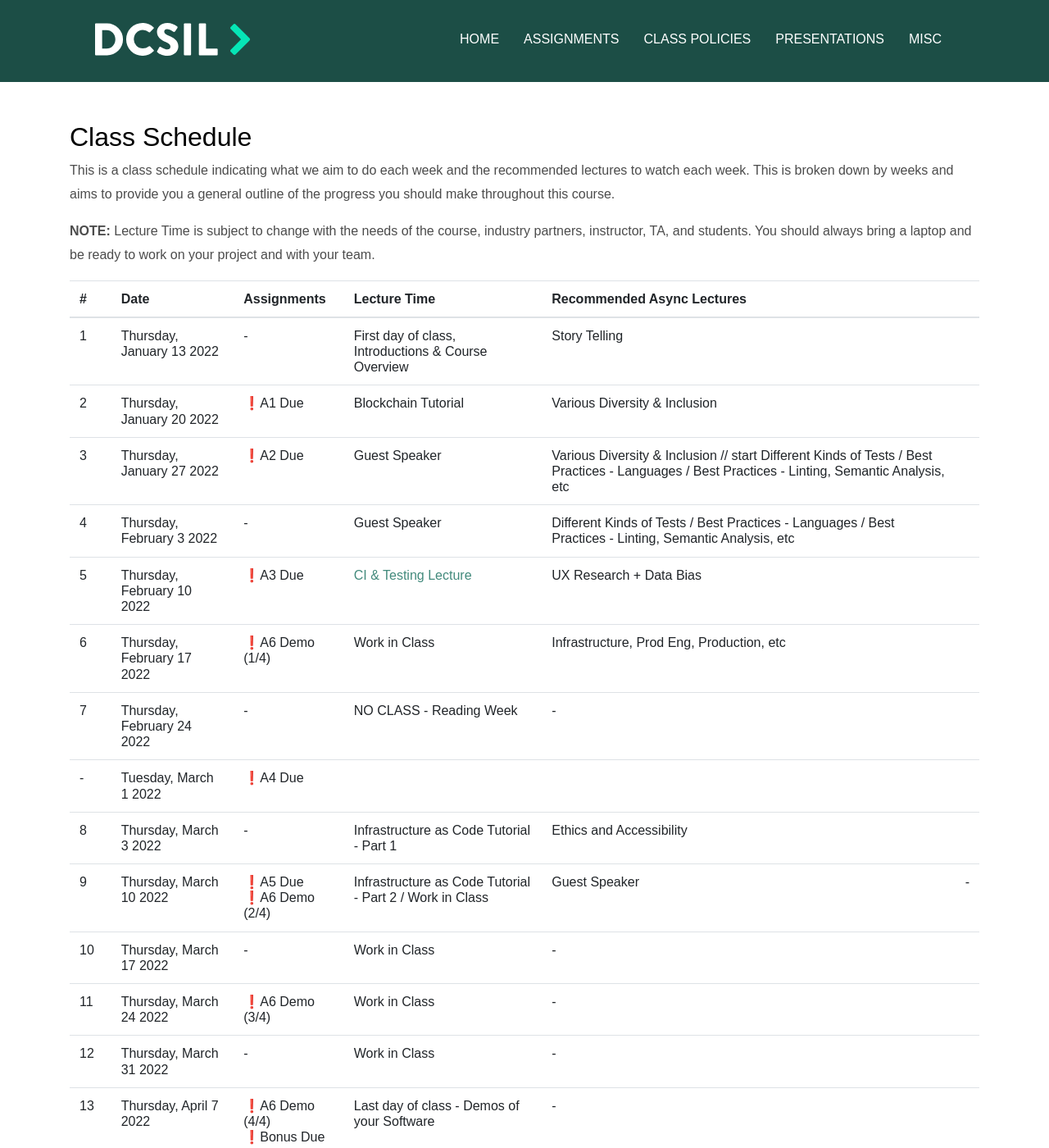
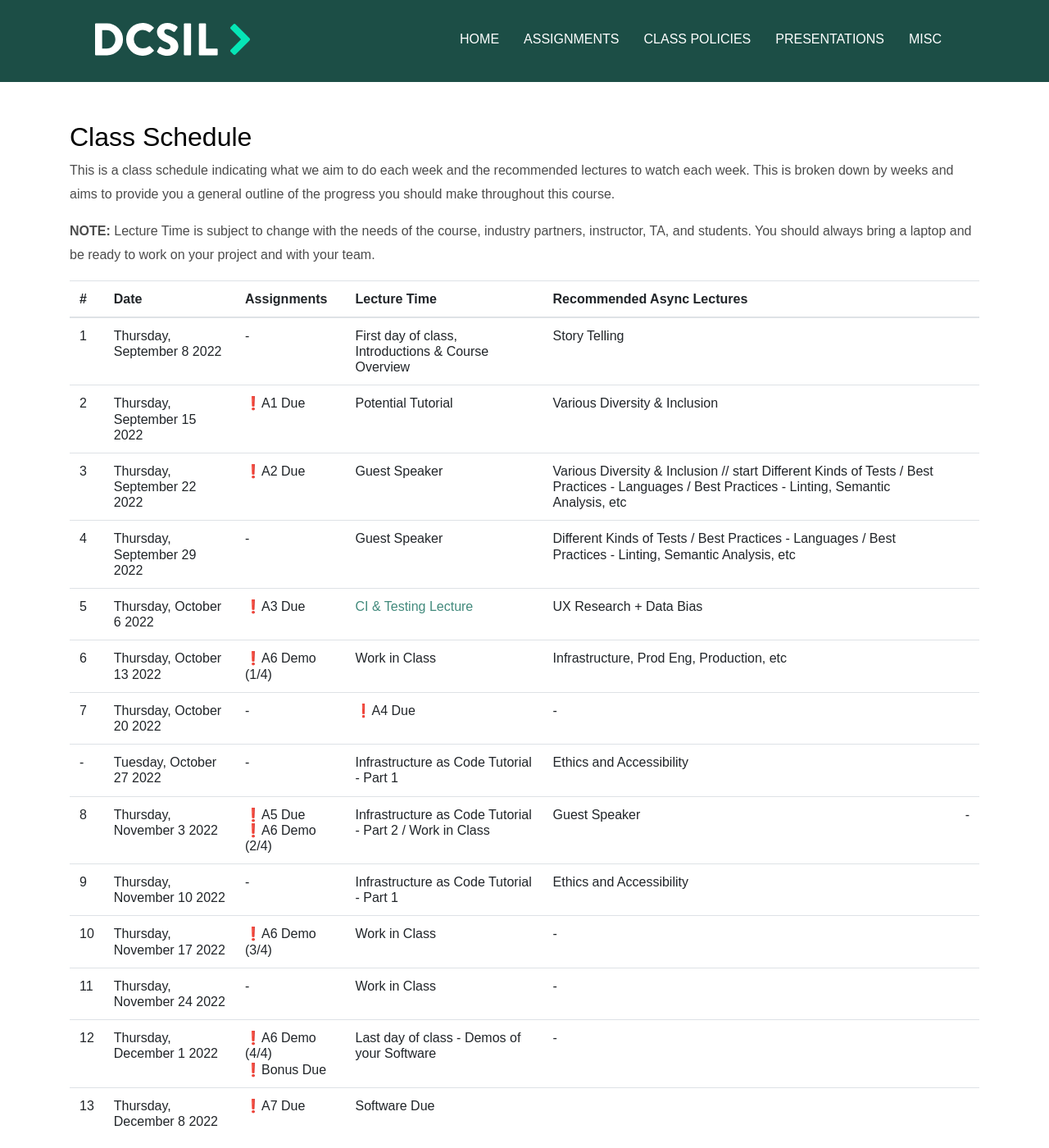
Before and after one commit to dcsil/CSC491, a Jekyll site: the page built from other_pages/schedule.md, in a window 1280 px wide and 1400 px high. Shown: the whole window at 82% size. Built offline with Jekyll 4.4.1, drawn with Linux system fonts in a browser that asks for light colours; our own code applies the rules of GitHub Pages for plain Markdown files; some of the changed text lies outside the part shown.

Commit message:
Update schedule.md

```diff
--- a/other_pages/schedule.md
+++ b/other_pages/schedule.md
@@ -6,21 +6,20 @@ This is a class schedule indicating what we aim to do each week and the recommen
 
 | # | Date | Assignments | Lecture Time | Recommended Async Lectures |
 | -- | -- | -- | -- | -- |
-| 1 | Thursday, January 13 2022   | - | First day of class, Introductions & Course Overview | Story Telling |
-| 2 | Thursday, January 20 2022   | ❗A1 Due | Blockchain Tutorial | Various Diversity & Inclusion |
-| 3 | Thursday, January 27 2022   | ❗A2 Due | Guest Speaker | Various Diversity & Inclusion // start Different Kinds of Tests / Best Practices - Languages / Best Practices - Linting, Semantic Analysis, etc |
-| 4 | Thursday, February 3 2022   | - | Guest Speaker | Different Kinds of Tests / Best Practices - Languages / Best Practices - Linting, Semantic Analysis, etc |
-| 5 | Thursday, February 10 2022  | ❗A3 Due | [CI & Testing Lecture](https://csc491.dcsil.ca/presentations/output/ci/index.html#0) | UX Research + Data Bias |
-| 6 | Thursday, February 17 2022  | ❗A6 Demo (1/4) | Work in Class | Infrastructure, Prod Eng, Production, etc |
-| 7 | Thursday, February 24 2022  | - | NO CLASS - Reading Week | - |
-| - | Tuesday, March 1 2022       | ❗A4 Due |  | |
-| 8 | Thursday, March 3 2022      | - | Infrastructure as Code Tutorial - Part 1 | Ethics and Accessibility |
-| 9 | Thursday, March 10 2022     | ❗A5 Due<br>❗A6 Demo (2/4) | Infrastructure as Code Tutorial - Part 2 / Work in Class | Guest Speaker | - |
-| 10 | Thursday, March 17 2022    | - | Work in Class | - |
-| 11 | Thursday, March 24 2022    | ❗A6 Demo (3/4) | Work in Class | - |
-| 12 | Thursday, March 31 2022    | - | Work in Class | - |
-| 13 | Thursday, April 7 2022     | ❗A6 Demo (4/4)<br>❗Bonus Due | Last day of class - Demos of your Software | - |
-| N/A | Thursday, April 14 2022   | ❗A7 Due  | Software Due | - |
+| 1 | Thursday, September 8 2022   | - | First day of class, Introductions & Course Overview | Story Telling |
+| 2 | Thursday, September 15 2022   | ❗A1 Due | Potential Tutorial | Various Diversity & Inclusion |
+| 3 | Thursday, September 22 2022   | ❗A2 Due | Guest Speaker | Various Diversity & Inclusion // start Different Kinds of Tests / Best Practices - Languages / Best Practices - Linting, Semantic Analysis, etc |
+| 4 | Thursday, September 29 2022   | - | Guest Speaker | Different Kinds of Tests / Best Practices - Languages / Best Practices - Linting, Semantic Analysis, etc |
+| 5 | Thursday, October 6 2022  | ❗A3 Due | [CI & Testing Lecture](https://csc491.dcsil.ca/presentations/output/ci/index.html#0) | UX Research + Data Bias |
+| 6 | Thursday, October 13 2022  | ❗A6 Demo (1/4) | Work in Class | Infrastructure, Prod Eng, Production, etc |
+| 7 | Thursday, October 20 2022  | - | ❗A4 Due | - |
+| - | Tuesday, October 27 2022     | - | Infrastructure as Code Tutorial - Part 1 | Ethics and Accessibility |
+| 8 | Thursday, November 3 2022      | ❗A5 Due<br>❗A6 Demo (2/4) | Infrastructure as Code Tutorial - Part 2 / Work in Class | Guest Speaker | - |
+| 9 | Thursday, November 10 2022     | - | Infrastructure as Code Tutorial - Part 1 | Ethics and Accessibility |
+| 10 | Thursday, November 17 2022    | ❗A6 Demo (3/4) | Work in Class | - |
+| 11 | Thursday, November 24 2022    | - | Work in Class | - |
+| 12 | Thursday, December 1 2022    | ❗A6 Demo (4/4)<br>❗Bonus Due | Last day of class - Demos of your Software  | - |
+| 13 | Thursday, December 8 2022     | ❗A7 Due  |  Software Due |
 
 **Notes**
 - _Lectures subject to change._
```
